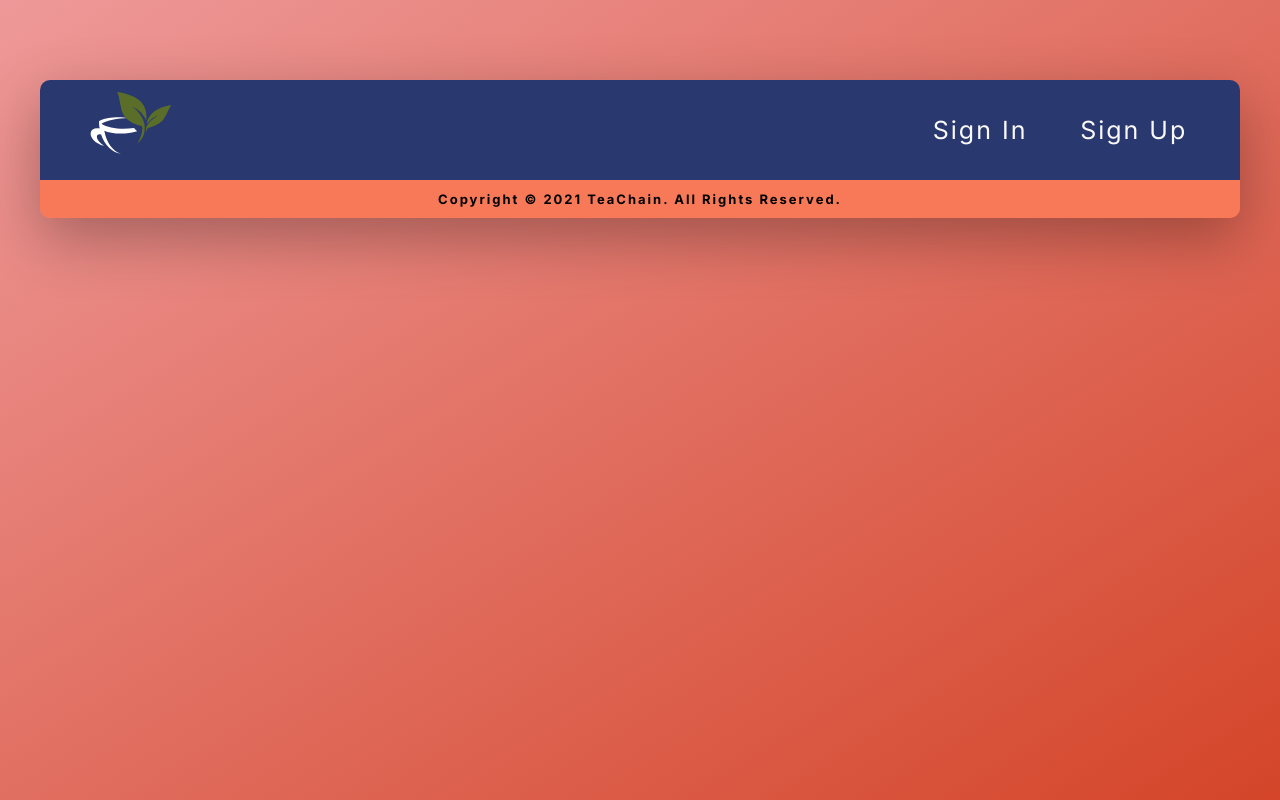
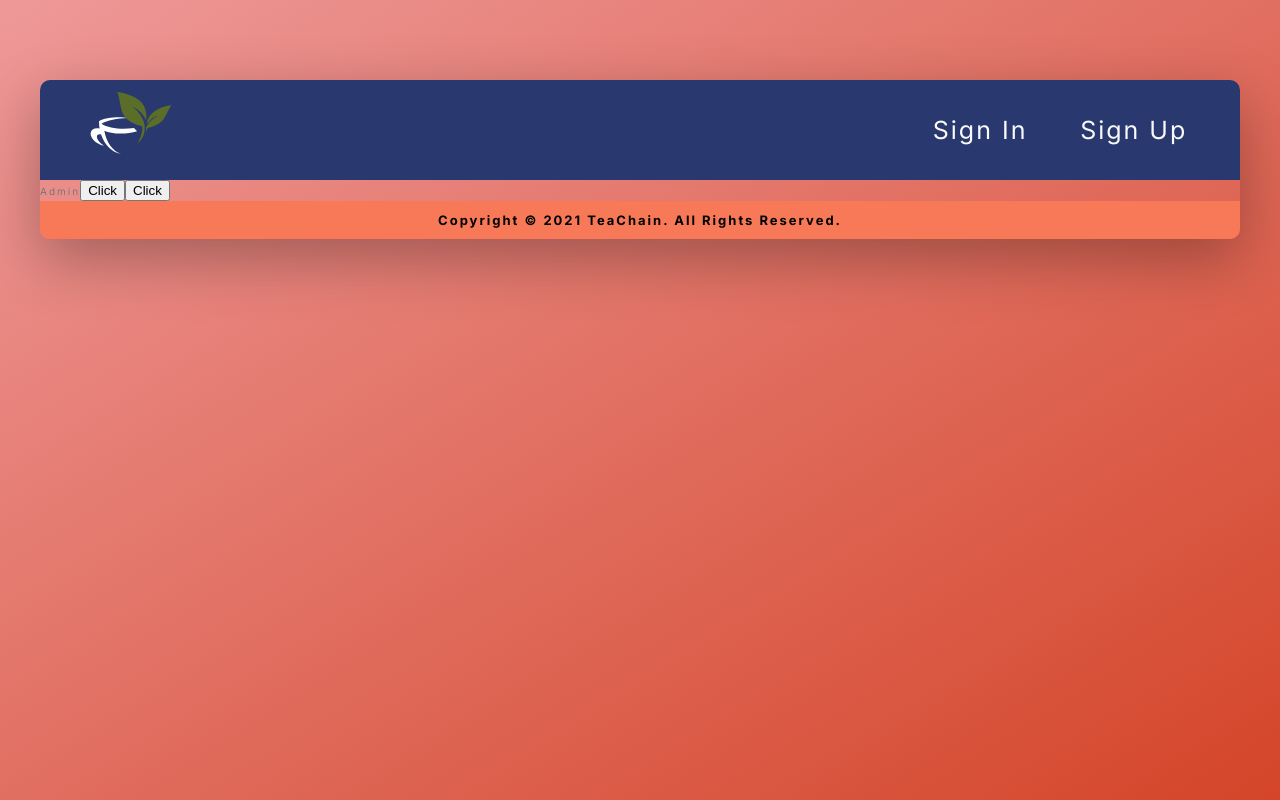
Before and after one commit to utpandey/tea-chain, a React (Create React App) app in the folder frontend/: page /admin in a window 1280 px wide. Built offline with nearby package versions, Linux system fonts and the light colour scheme; a web font is replaced by a local one.

Commit message:
set tea chain func

```diff
--- a/frontend/src/index.tsx
+++ b/frontend/src/index.tsx
@@ -3,10 +3,8 @@ import ReactDOM from 'react-dom';
 import { Switch, Route, BrowserRouter as Router } from 'react-router-dom';
 import { AnimatePresence } from 'framer-motion';
 import { motion } from 'framer-motion';
-import { gsap } from 'gsap';
-import { CSSTransition } from 'react-transition-group';
+import './styles/css/index.css';
 
-import './styles/css/index.css';
 import Header from './components/Header';
 import Footer from './components/Footer';
 import Home from './pages/Home';
@@ -14,40 +12,17 @@ import Signin from './pages/Signin';
 import Signup from './pages/Signup';
 import Verification from './pages/Verification';
 import ResetPassword from './pages/ResetPassword';
+import Admin from './pages/Admin'
 
-const routes = [
-	{ path: '/', name: 'Home', Component: Home },
-	{ path: '/signin', name: 'Signin', Component: Signin },
-	{ path: '/signup', name: 'Signup', Component: Signup },
-	{ path: '/verification/:id', name: 'Verification', Component: Verification }
-];
+// const routes = [
+// 	{ path: '/', name: 'Home', Component: Home },
+// 	{ path: '/signin', name: 'Signin', Component: Signin },
+// 	{ path: '/signup', name: 'Signup', Component: Signup },
+// 	{ path: '/verification/:id', name: 'Verification', Component: Verification }
+// ];
 
-const onEnter = (node: any) => {
-	console.log(node.children);
-
-	// gsap.from([".signup__cont__session"], {
-	// 	// duration: 3,
-	// 	y: 30,
-	// 	opacity: 0,
-	// 	delay: 0.6,
-	// 	ease: 'power3.InOut',
-	// 	stagger: {
-	// 		amount: 0.6
-	// 	}
-	// });
-};
-const onExit = (node: any) => {
-	// gsap.to([".signup__cont__session" ], {
-	// 	// duration: 3,
-	// 	y: -30,
-	// 	// opacity: 0,
-	// 	// delay: 0.6,
-	// 	ease: 'power3.InOut',
-	// 	stagger: {
-	// 		amount: 0.2
-	// 	}
-	// });
-};
+// const onEnter = (node: any) => {};
+// const onExit = (node: any) => {};
 
 const routing = (
 	<Router>
@@ -69,6 +44,9 @@ const routing = (
 					</Route>
 					<Route path="/resetpassword/:id">
 						<ResetPassword />
+					</Route>
+					<Route exact={true} path="/admin">
+						<Admin />
 					</Route>
 				</Switch>
 				{/* {routes.map(({ path, name, Component }) => (
--- /dev/null
+++ b/frontend/src/pages/Admin.tsx
@@ -0,0 +1,60 @@
+import React,{FC,useState} from 'react'
+import { ethers } from 'ethers'
+
+import Teachain from '../artifacts/contracts/Teachain.sol/Teachain.json'
+
+declare global {
+  /* tslint:disable */
+  interface Window {
+    ethereum: any;
+  }
+}
+
+// interface IAdminState {
+//   teachain: string;
+// }
+
+const teachainAddress = "0x5FbDB2315678afecb367f032d93F642f64180aa3";
+
+const Admin: FC = () => {
+  const [teachain, setTeachainValue] = useState<any>();
+
+  async function requestAccount() {
+    await window.ethereum.request({method: 'eth_requestAccounts'})
+  }
+
+  async function fetchTeachain() {
+    if (typeof window.ethereum !== 'undefined') {
+      const provider = new ethers.providers.Web3Provider(window.ethereum)
+      const contract = new ethers.Contract(teachainAddress,Teachain.abi,provider)
+      try {
+        const data = await contract.functions.getBatches('0xf39Fd6e51aad88F6F4ce6aB8827279cffFb92266')
+        console.log('data:', data)
+        setTeachainValue(data)
+      } catch (err) {
+        console.log('Error: ',err)
+      }
+    }
+  }
+  async function setTeachain() {
+    // if (!teachain) return
+    if (typeof window.ethereum !== 'undefined') {
+      await requestAccount()
+      const provider = new ethers.providers.Web3Provider(window.ethereum);
+      const signer = provider.getSigner()
+      const contract = new ethers.Contract(teachainAddress, Teachain.abi, signer);
+      const transaction = await contract.functions.createBatch()
+      await transaction.wait()
+      // fetchTeachain()
+    }
+  }
+  return (
+    <div className="">
+      Admin
+      <button onClick={setTeachain}>Click</button>
+      <button onClick={fetchTeachain}>Click</button>
+      </div>
+    );
+}
+
+export default Admin;
```
Also changed, not shown: frontend/scripts/deploy.js (+5 -5 lines), frontend/src/styles/css/index.css (+0 -75 lines).
